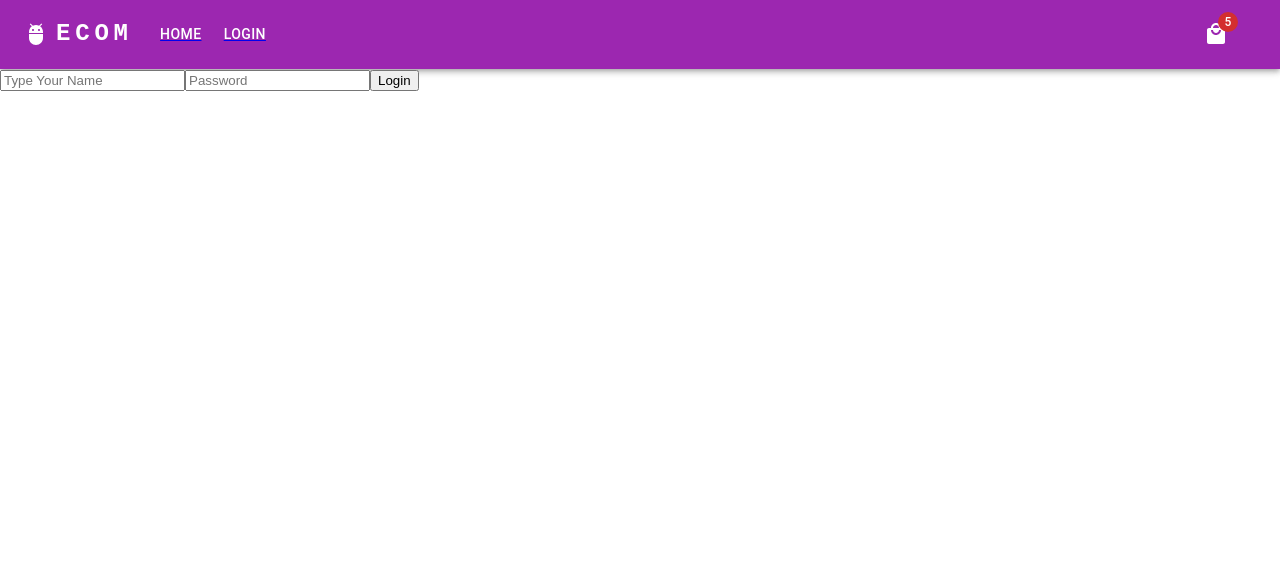
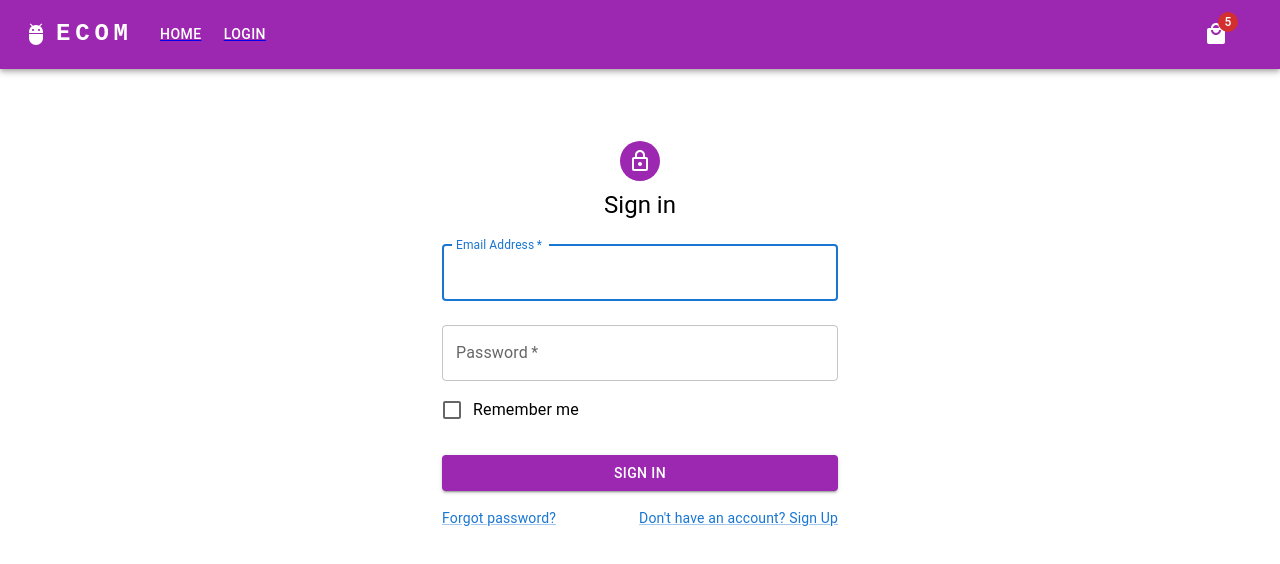
Before and after one commit to Jaime9611/ecommerce, a React (Create React App) app: page /login in a window 1280 px wide. Shown: the top 564 px of the page. Built offline with nearby package versions, Linux system fonts and the light colour scheme.

Commit message:
New Login with MUI

```diff
--- a/src/app/hooks/useForm.tsx
+++ b/src/app/hooks/useForm.tsx
@@ -5,7 +5,7 @@ export const useForm = <T,>(initialValue: T) => {
 
   const handleChange = ({
     target: { value, name },
-  }: ChangeEvent<HTMLInputElement>) => {
+  }: ChangeEvent<HTMLInputElement | HTMLTextAreaElement>) => {
     setState({ ...state, [name]: value });
   };
 
--- a/src/app/pages/Login/Login.tsx
+++ b/src/app/pages/Login/Login.tsx
@@ -1,46 +1,107 @@
 import { SyntheticEvent } from 'react';
+import Avatar from '@mui/material/Avatar';
+import Button from '@mui/material/Button';
+import CssBaseline from '@mui/material/CssBaseline';
+import TextField from '@mui/material/TextField';
+import FormControlLabel from '@mui/material/FormControlLabel';
+import Checkbox from '@mui/material/Checkbox';
+import Link from '@mui/material/Link';
+import Grid from '@mui/material/Grid';
+import Box from '@mui/material/Box';
+import LockOutlinedIcon from '@mui/icons-material/LockOutlined';
+import Typography from '@mui/material/Typography';
+import Container from '@mui/material/Container';
+import { createTheme, ThemeProvider } from '@mui/material/styles';
+
 import { useAuth } from '../../hooks/useAuth';
 import { useForm } from '../../hooks/useForm';
 
+const theme = createTheme();
+
 const Login = () => {
   const { login, loading } = useAuth();
-  const { state, handleChange } = useForm({ password: '', name: '' });
+  const { state, handleChange } = useForm({ password: '', email: '' });
 
-  const handleSubmit = (e: SyntheticEvent) => {
-    e.preventDefault();
-
-    login(state.name, state.password);
+  const handleSubmit = (event: React.FormEvent<HTMLFormElement>) => {
+    event.preventDefault();
+    login(state.email, state.password);
   };
 
-  return (
-    <>
-      {loading ? (
-        <div>Loading...</div>
-      ) : (
-        <form onSubmit={handleSubmit}>
-          <input
-            aria-label='name'
-            value={state.name}
-            name='name'
-            placeholder='Type Your Name'
-            type='text'
-            onChange={handleChange}
-          />
-
-          <input
-            aria-label='password'
-            value={state.password}
-            name='password'
-            placeholder='Password'
-            type='password'
-            onChange={handleChange}
-          />
-
-          <button type='submit'>Login</button>
-        </form>
-      )}
-    </>
+  return loading ? (
+    <h2>Loading...</h2>
+  ) : (
+    <ThemeProvider theme={theme}>
+      <Container component='main' maxWidth='xs'>
+        <Box
+          sx={{
+            marginTop: 8,
+            display: 'flex',
+            flexDirection: 'column',
+            alignItems: 'center',
+          }}
+        >
+          <Avatar sx={{ m: 1, bgcolor: 'secondary.main' }}>
+            <LockOutlinedIcon />
+          </Avatar>
+          <Typography component='h1' variant='h5'>
+            Sign in
+          </Typography>
+          <Box
+            component='form'
+            onSubmit={handleSubmit}
+            noValidate
+            sx={{ mt: 1 }}
+          >
+            <TextField
+              margin='normal'
+              required
+              fullWidth
+              id='email'
+              label='Email Address'
+              name='email'
+              autoComplete='email'
+              autoFocus
+              onChange={e => handleChange(e)}
+            />
+            <TextField
+              margin='normal'
+              required
+              fullWidth
+              name='password'
+              label='Password'
+              type='password'
+              id='password'
+              autoComplete='current-password'
+              onChange={e => handleChange(e)}
+            />
+            <FormControlLabel
+              control={<Checkbox value='remember' color='primary' />}
+              label='Remember me'
+            />
+            <Button
+              type='submit'
+              fullWidth
+              variant='contained'
+              sx={{ mt: 3, mb: 2, bgcolor: 'secondary.main' }}
+            >
+              Sign In
+            </Button>
+            <Grid container>
+              <Grid item xs>
+                <Link href='#' variant='body2'>
+                  Forgot password?
+                </Link>
+              </Grid>
+              <Grid item>
+                <Link href='#' variant='body2'>
+                  {"Don't have an account? Sign Up"}
+                </Link>
+              </Grid>
+            </Grid>
+          </Box>
+        </Box>
+      </Container>
+    </ThemeProvider>
   );
 };
-
 export default Login;
```
Also changed, not shown: 1 other file (tests, documents, lock files or other folders).
